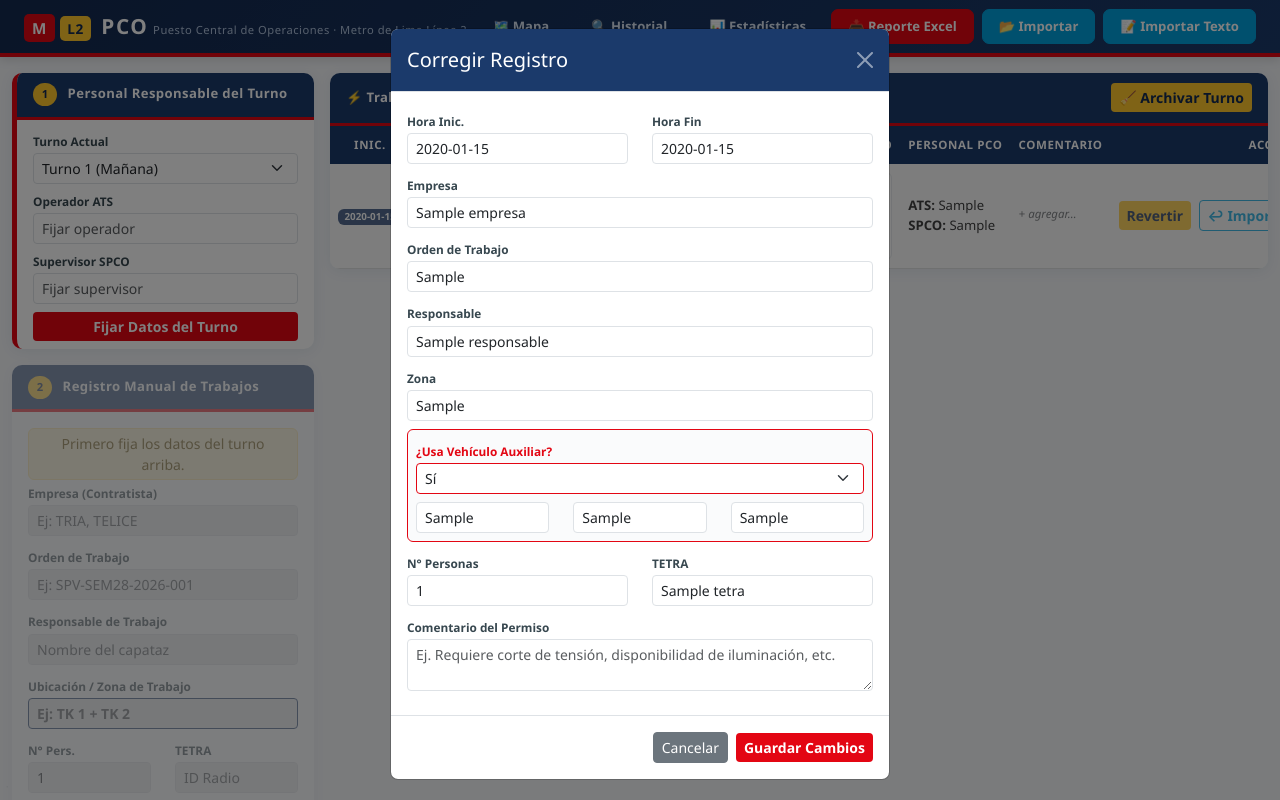
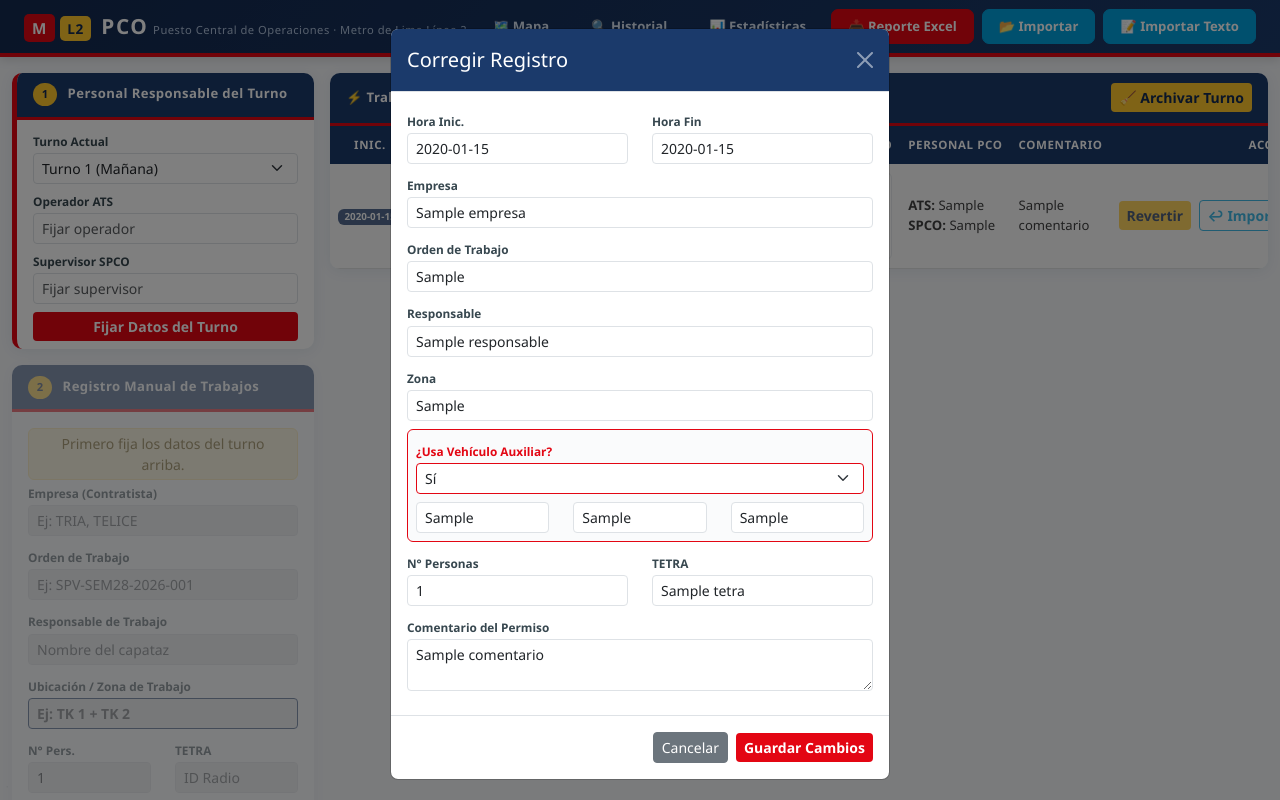
Before and after one commit to ArdalaxDown/pco-app, a Flask app: page / in a window 1280 px wide, after a click on "Corregir". Run offline with Flask 3, Linux system fonts and the light colour scheme; a database or web service that is not in the repository returns one stand-in record (values such as "Sample title"); some libraries are stand-ins or nearby versions.

Commit message:
Fix: historial/monitoreo no mostraban comentarios + estadisticas vacías
- index.html: el SQL trae 'comentario' en el indice 20, pero el template
  usaba r[21] (None). Corregido a r[20] para mostrar el comentario del permiso
  en la columna Comentario de monitoreo y en el modal de edicion.
- estadisticas: si la BD no tiene datos para el filtro (por ej un solo dia
  sin trabajos), se muestra un mensaje 'No se encontraron trabajos con los
  filtros aplicados' y una etiqueta 'Sin datos para el filtro' en el header
  del grafico principal, en vez de un lienzo vacio confuso.
- exportar_historial: ahora incluye columna Comentario en el Excel exportado
  (17 columnas) y el buscar_texto tambien busca dentro del comentario.

```diff
--- a/app.py
+++ b/app.py
@@ -741,7 +741,7 @@ def exportar_historial():
     query = """
         SELECT fecha, turno, operador_turno, spco_turno, empresa, responsable, ubicacion_zona,
                num_personas, tetra, hora_inicio, hora_fin, estado,
-               usa_vehiculo, tipo_vehiculo, codigo_vehiculo, conductor_vehiculo
+               usa_vehiculo, tipo_vehiculo, codigo_vehiculo, conductor_vehiculo, comentario
         FROM seguimiento_vias
         WHERE 1=1
     """
@@ -757,9 +757,9 @@ def exportar_historial():
         query += " AND empresa = %s"
         params.append(empresa)
     if buscar_texto:
-        query += " AND (responsable ILIKE %s OR ubicacion_zona ILIKE %s OR codigo_vehiculo ILIKE %s OR conductor_vehiculo ILIKE %s)"
+        query += " AND (responsable ILIKE %s OR ubicacion_zona ILIKE %s OR codigo_vehiculo ILIKE %s OR conductor_vehiculo ILIKE %s OR comentario ILIKE %s)"
         term = f"%{buscar_texto}%"
-        params.extend([term, term, term, term])
+        params.extend([term, term, term, term, term])
 
     query += " ORDER BY fecha ASC, hora_inicio ASC;"
 
@@ -775,7 +775,7 @@ def exportar_historial():
     ws.title = "Historial Filtrado PCO"
     ws.views.sheetView[0].showGridLines = True
 
-    ws.merge_cells('A1:P1')
+    ws.merge_cells('A1:Q1')
     ws['A1'] = "REPORTE HISTÓRICO DE SEGUIMIENTO DE TRABAJOS EN VÍA"
     ws['A1'].font = Font(name='Arial', size=14, bold=True, color='FFFFFF')
     ws['A1'].fill = PatternFill(start_color='333f48', end_color='333f48', fill_type='solid')
@@ -783,7 +783,7 @@ def exportar_historial():
     ws.row_dimensions[1].height = 40
 
     headers = ["Fecha", "Turno", "Operador ATS", "Supervisor SPCO", "Empresa", "Responsable", "Zona Ocupada",
-               "N° Pers.", "TETRA", "Hora Inicio", "Hora Fin", "Estado", "¿Usa Vehículo?", "Tipo Vehículo", "Código Vehículo", "Conductor"]
+               "N° Pers.", "TETRA", "Hora Inicio", "Hora Fin", "Estado", "¿Usa Vehículo?", "Tipo Vehículo", "Código Vehículo", "Conductor", "Comentario"]
     ws.append([])
     ws.append(headers)
 
@@ -812,13 +812,21 @@ def exportar_historial():
                 cell.value = value
             cell.font = Font(name='Arial', size=10)
             cell.border = thin_border
-            cell.alignment = Alignment(horizontal='center', vertical='center')
+            # Alinear al centros; comentarios a la izquierda con wrap para que se vea completo
+            if c_idx == 17:
+                cell.alignment = Alignment(horizontal='left', vertical='center', wrap_text=True)
+            else:
+                cell.alignment = Alignment(horizontal='center', vertical='center')
         ws.row_dimensions[r_idx].height = 20
 
     for col in ws.columns:
         max_len = max(len(str(cell.value or '')) for cell in col)
         col_letter = openpyxl.utils.get_column_letter(col[0].column)
-        ws.column_dimensions[col_letter].width = max(max_len + 3, 12)
+        # comentarios: ancho mínimo mayor y máximo de 60 (wrap activo)
+        if col_letter == 'Q':
+            ws.column_dimensions[col_letter].width = max(min(max_len + 3, 60), 25)
+        else:
+            ws.column_dimensions[col_letter].width = max(max_len + 3, 12)
 
     excel_stream = io.BytesIO()
     wb.save(excel_stream)
--- a/templates/index.html
+++ b/templates/index.html
@@ -391,8 +391,8 @@
                                             <strong>SPCO:</strong> {{ r[14] }}
                                         </td>
                                         <td class="small text-start" style="max-width: 200px;">
-                                            <div id="comentarioDisplay-{{ r[0] }}" class="{% if r[21] %}{% else %}text-muted fst-italic{% endif %}" style="cursor:pointer; min-height: 24px;" onclick="editarComentario({{ r[0] }}, this)" title="Click para agregar/editar comentario">
-                                                {% if r[21] %}{{ r[21] }}{% else %}<span class="small">+ agregar…</span>{% endif %}
+                                            <div id="comentarioDisplay-{{ r[0] }}" class="{% if r[20] %}{% else %}text-muted fst-italic{% endif %}" style="cursor:pointer; min-height: 24px;" onclick="editarComentario({{ r[0] }}, this)" title="Click para agregar/editar comentario">
+                                                {% if r[20] %}{{ r[20] }}{% else %}<span class="small">+ agregar…</span>{% endif %}
                                             </div>
                                         </td>
                                         <td class="text-nowrap">
@@ -459,7 +459,7 @@
                             <div class="col mb-2"><label class="form-label-l2">N° Personas</label><input type="number" class="form-control form-control-sm" name="num_personas" value="{{ r[7] }}" required></div>
                             <div class="col mb-2"><label class="form-label-l2">TETRA</label><input type="text" class="form-control form-control-sm" name="tetra" value="{{ r[10] }}"></div>
                         </div>
-                        <div class="mb-2"><label class="form-label-l2">Comentario del Permiso</label><textarea class="form-control form-control-sm" name="comentario" rows="2" placeholder="Ej. Requiere corte de tensión, disponibilidad de iluminación, etc.">{{ r[21] if r[21] else '' }}</textarea></div>
+                        <div class="mb-2"><label class="form-label-l2">Comentario del Permiso</label><textarea class="form-control form-control-sm" name="comentario" rows="2" placeholder="Ej. Requiere corte de tensión, disponibilidad de iluminación, etc.">{{ r[20] if r[20] else '' }}</textarea></div>
                     </div>
                     <div class="modal-footer">
                         <button type="button" class="btn btn-secondary btn-sm" data-bs-dismiss="modal">Cancelar</button>
```
Also changed, not shown: templates/estadisticas.html (+19 -1 lines).
